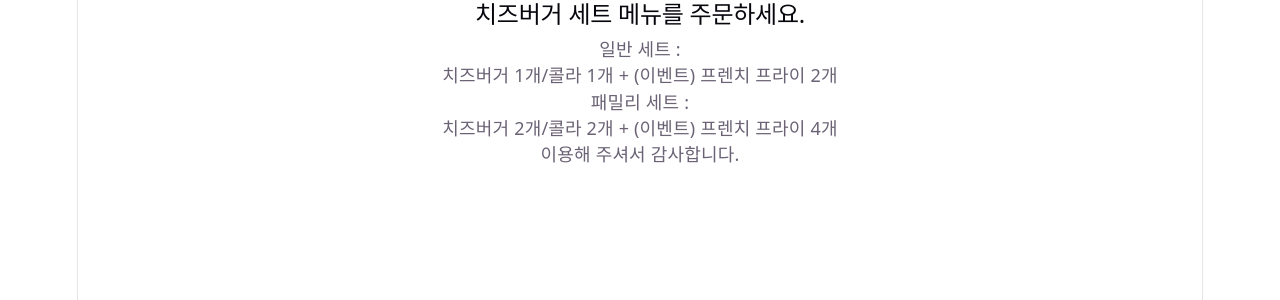
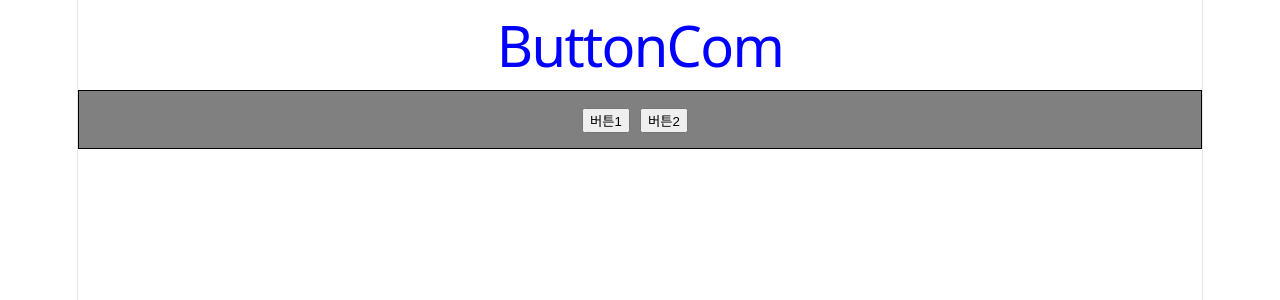
Before and after one commit to mjy90377/React1, a React (Vite) app in the folder react1/: page / in a window 1280 px wide. Shown: the top 300 px of the page. Built offline with nearby package versions, Linux system fonts and the light colour scheme.

Commit message:
CSS Module

```diff
--- a/react1/src/App.jsx
+++ b/react1/src/App.jsx
@@ -1,9 +1,9 @@
-import Kiosk from "./components/Kiosk"
+import ButtonCom from "./components/ButtonCom/ButtonCom"
 
 export default function App() {
   return (
     <>
-      <Kiosk />
+      <ButtonCom />
     </>
   )
 }
--- /dev/null
+++ b/react1/src/components/ButtonCom/ButtonCom.jsx
@@ -0,0 +1,13 @@
+import style from "./ButtonCom.module.css"
+
+export default function ButtonCom(){
+    return (
+        <>
+            <h1 className={style.title}>ButtonCom</h1>
+            <nav className={style.navBar}>
+                <button>버튼1</button>
+                <button>버튼2</button>
+            </nav>
+        </>
+    )
+}
--- /dev/null
+++ b/react1/src/components/ButtonCom/ButtonCom.module.css
@@ -0,0 +1,13 @@
+.title {
+    color: blue
+}
+
+.navBar {
+    padding: 15px;
+    background-color: gray;
+    border: 1px solid black
+}
+
+button {
+    margin-right: 10px;
+}
```
